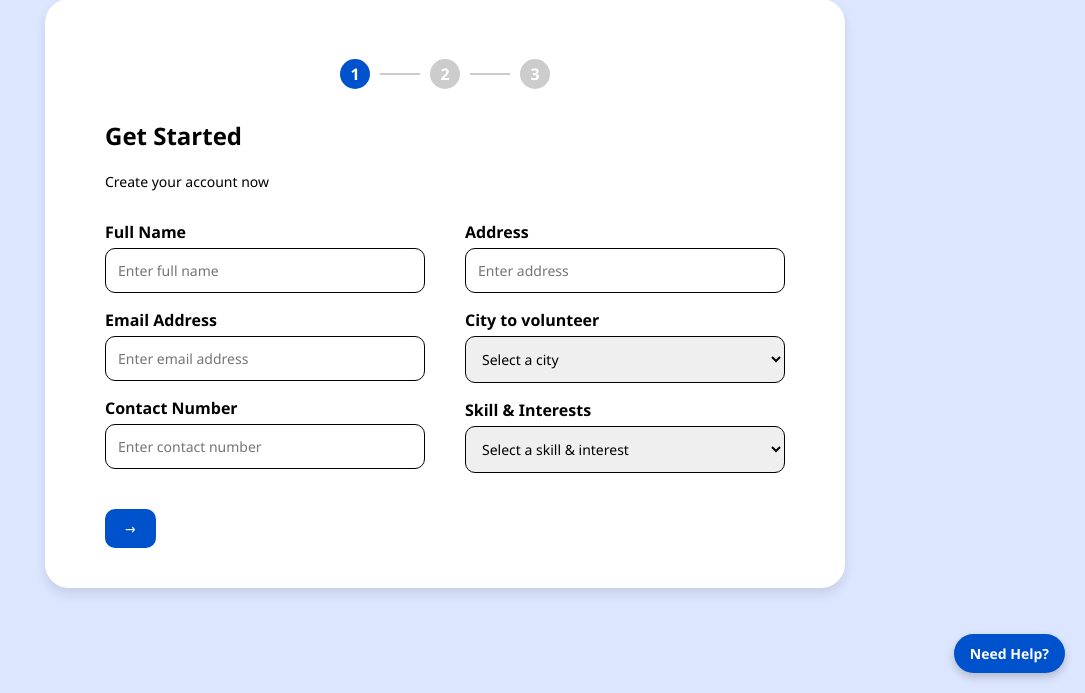
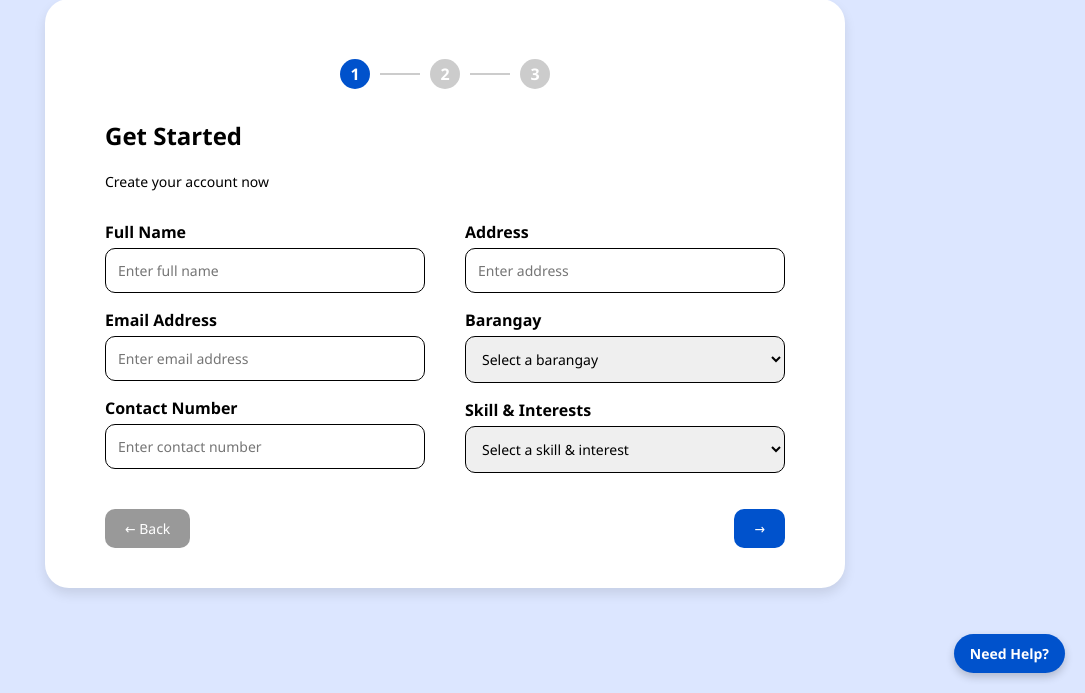
Before and after one commit to iandevp/city-volunteer-system, a PHP site: page /users/register.php in a window 1280 px wide. Shown: the part 107-800 px from the top of the page, without its empty margins (195-1280 px from the left). Run offline with PHP 8.4, Linux system fonts and the light colour scheme.

Commit message:
done frontend reg

```diff
--- a/assets/css/register.css
+++ b/assets/css/register.css
@@ -267,3 +267,16 @@ form img {
   width: 24px;
   height: 24px;
 }
+
+.back-btn {
+  background-color: #999;
+  color: #fff;
+  border-radius: 10px;
+  padding: 10px 20px;
+  font-size: 14px;
+  cursor: pointer;
+}
+
+.back-btn:hover {
+  background-color: #777;
+}
--- a/users/register.php
+++ b/users/register.php
@@ -44,25 +44,93 @@
           <label for="address">Address</label>
           <input type="text" name="address" placeholder="Enter address" required>
 
-          <label for="city">City to volunteer</label>
-          <select name="city" required>
-            <option value="">Select a city</option>
-            <option value="City 1">City 1</option>
-            <option value="City 2">City 2</option>
+          <label for="baranggay">Barangay</label>
+          <select name="baranggay" required>
+            <option value="">Select a barangay</option>
+            <option value="baranggay 1">Addition Hills</option>
+            <option value="baranggay 2">Balong-Bato</option>
+            <option value="baranggay 3">Batis</option>
+            <option value="baranggay 4">Corazon de Jesus</option>
+            <option value="baranggay 5">Ermitaño</option>
+            <option value="baranggay 6">Greenhills</option>
+            <option value="baranggay 7">Halo-halo</option>
+            <option value="baranggay 8">Isabelita</option>
+            <option value="baranggay 9">Kabayanan</option>
+            <option value="baranggay 10">Little Baguio</option>
+            <option value="baranggay 11">Maytunas</option>
+            <option value="baranggay 12">Onse</option>
+            <option value="baranggay 13">Pasadeña</option>
+            <option value="baranggay 14">Pedro Cruz</option>
+            <option value="baranggay 15">Progreso</option>
+            <option value="baranggay 16">Rivera</option>
+            <option value="baranggay 17">Salapan</option>
+            <option value="baranggay 18">San Perfecto</option>
+            <option value="baranggay 19">Santa Lucia</option>
+            <option value="baranggay 18">Tibagan</option>
+            <option value="baranggay 19">West Crame</option>
           </select>
 
-          <label for="skills">Skill & Interests</label>
+          <label for="skills">Skill & Interests</label>
           <select name="skills" required>
-            <option value="">Select a skill & interest</option>
-            <option value="Teaching">Teaching</option>
-            <option value="First Aid">First Aid</option>
+            <option value="">Select a skill & interest</option>
+
+            <!--–– Infrastructure & Construction ––-->
+            <optgroup label="Infrastructure & Construction">
+              <option value="General Construction">General Construction / Carpentry</option>
+              <option value="Masonry">Masonry / Concrete Work</option>
+              <option value="Electrical Maintenance">Electrical Maintenance</option>
+              <option value="Plumbing">Plumbing / Pipefitting</option>
+              <option value="Road Repair">Road Repair & Pothole Patching</option>
+              <option value="Heavy Equipment Operation">Heavy‑Equipment Operation (backhoe, grader, etc.)</option>
+            </optgroup>
+
+            <!--–– Environmental & Sanitation ––-->
+            <optgroup label="Environmental & Sanitation">
+              <option value="Street Cleaning">Street Sweeping & Cleaning</option>
+              <option value="Waste Collection">Waste Collection / Segregation</option>
+              <option value="Recycling Programs">Recycling / Upcycling Programs</option>
+              <option value="Drainage Clearing">Drainage / Estero Clearing</option>
+            </optgroup>
+
+            <!--–– Parks, Greening & Agriculture ––-->
+            <optgroup label="Parks, Greening & Urban Agriculture">
+              <option value="Tree Planting">Tree Planting / Reforestation</option>
+              <option value="Landscape Maintenance">Park & Landscape Maintenance</option>
+              <option value="Community Gardening">Community / Urban Gardening</option>
+            </optgroup>
+
+            <!--–– Public Health & Safety ––-->
+            <optgroup label="Public Health & Safety">
+              <option value="First Aid">Basic First Aid / CPR</option>
+              <option value="Disaster Response">Disaster Response & Relief</option>
+              <option value="Fire Safety">Fire Safety / Volunteer Firefighting</option>
+              <option value="Community Health Education">Community Health Education</option>
+            </optgroup>
+
+            <!--–– Social & Community Services ––-->
+            <optgroup label="Social & Community Services">
+              <option value="Teaching & Tutoring">Teaching / Tutoring (Literacy, ALS, etc.)</option>
+              <option value="Senior Assistance">Senior Citizen Assistance</option>
+              <option value="Youth Development">Youth Development / Sports Coaching</option>
+              <option value="Event Facilitation">Event Facilitation & Crowd Management</option>
+            </optgroup>
+
+            <!--–– Administrative & Tech Support ––-->
+            <optgroup label="Administrative & Tech Support">
+              <option value="Clerical Work">Clerical / Records Management</option>
+              <option value="Data Encoding">Data Encoding / Surveys</option>
+              <option value="Graphics & Multimedia">Graphics / Multimedia for City Campaigns</option>
+              <option value="IT Support">IT Support & Troubleshooting</option>
+            </optgroup>
           </select>
         </div>
       </div>
 
-      <div style="text-align: right; margin-top: 20px;">
-        <button type="button" class="next-btn">→</button>
-      </div>
+          <div style="display: flex; justify-content: space-between; margin-top: 20px;">
+      <button type="button" class="back-btn" onclick="window.location.href='login.php'">← Back</button>
+      <button type="button" class="next-btn">→</button>
+    </div>
+
     </div>
 
     <!-- Step 2 -->
@@ -144,9 +212,10 @@
   </label>
 
   <div style="display: flex; justify-content: flex-end; gap: 10px; margin-top: 20px;">
-    <button type="button" class="prev-btn">←</button>
-    <button type="submit" class="submit-btn" id="submitBtn" disabled>→</button>
-  </div>
+        <button type="button" class="prev-btn">←</button>
+        <button id="submitBtn" type="submit">→</button>
+
+      </div>
 </div>
 
 <!-- Step 4: Registration Success -->
```
Also changed, not shown: database/city_volunteer.sql (deleted, +0 -8 lines), js/register.js (+68 -35 lines), assets/images/nextButton.png (added), assets/images/prevButton.png (added), users/register_submit.php (added).
